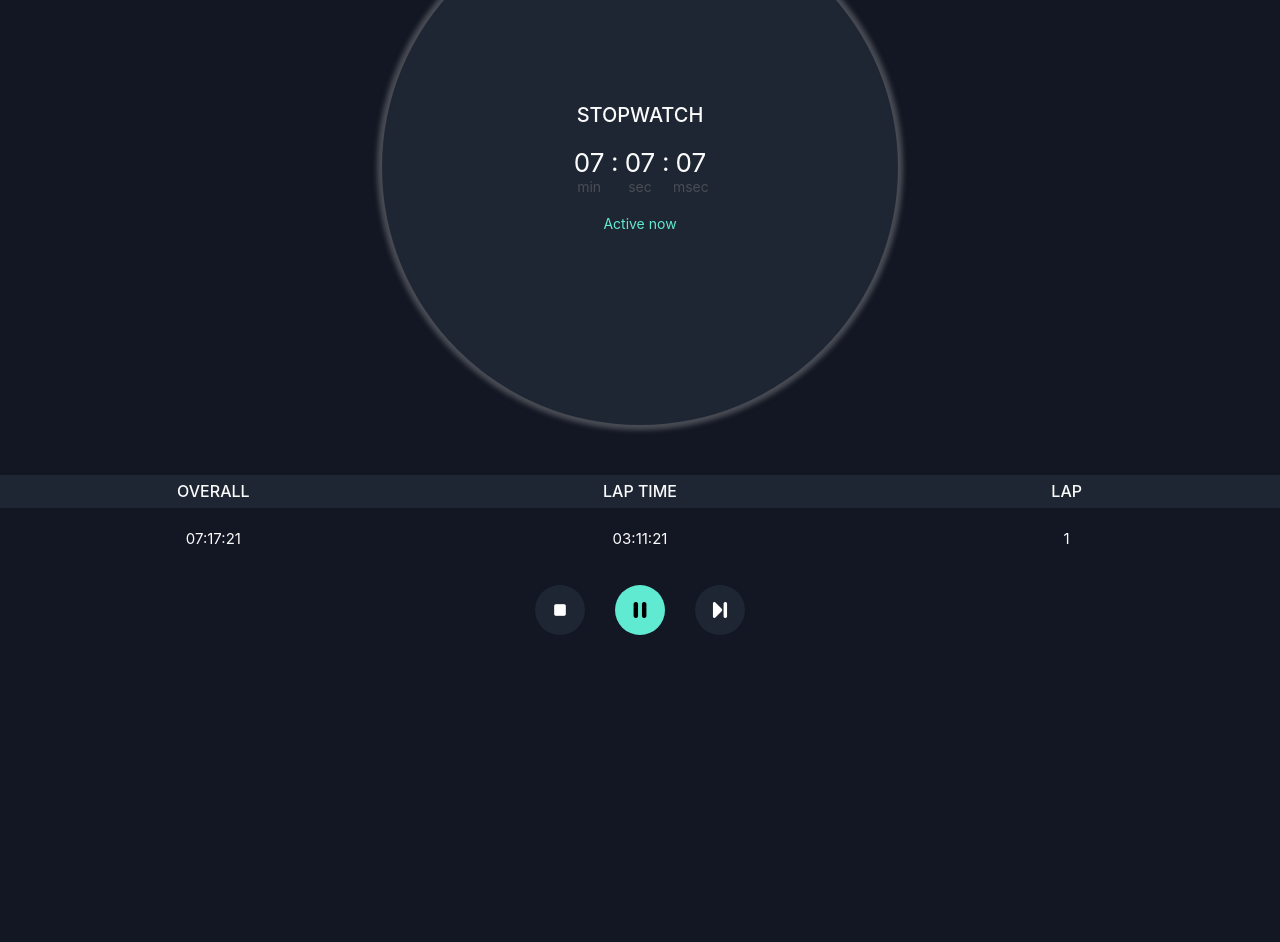
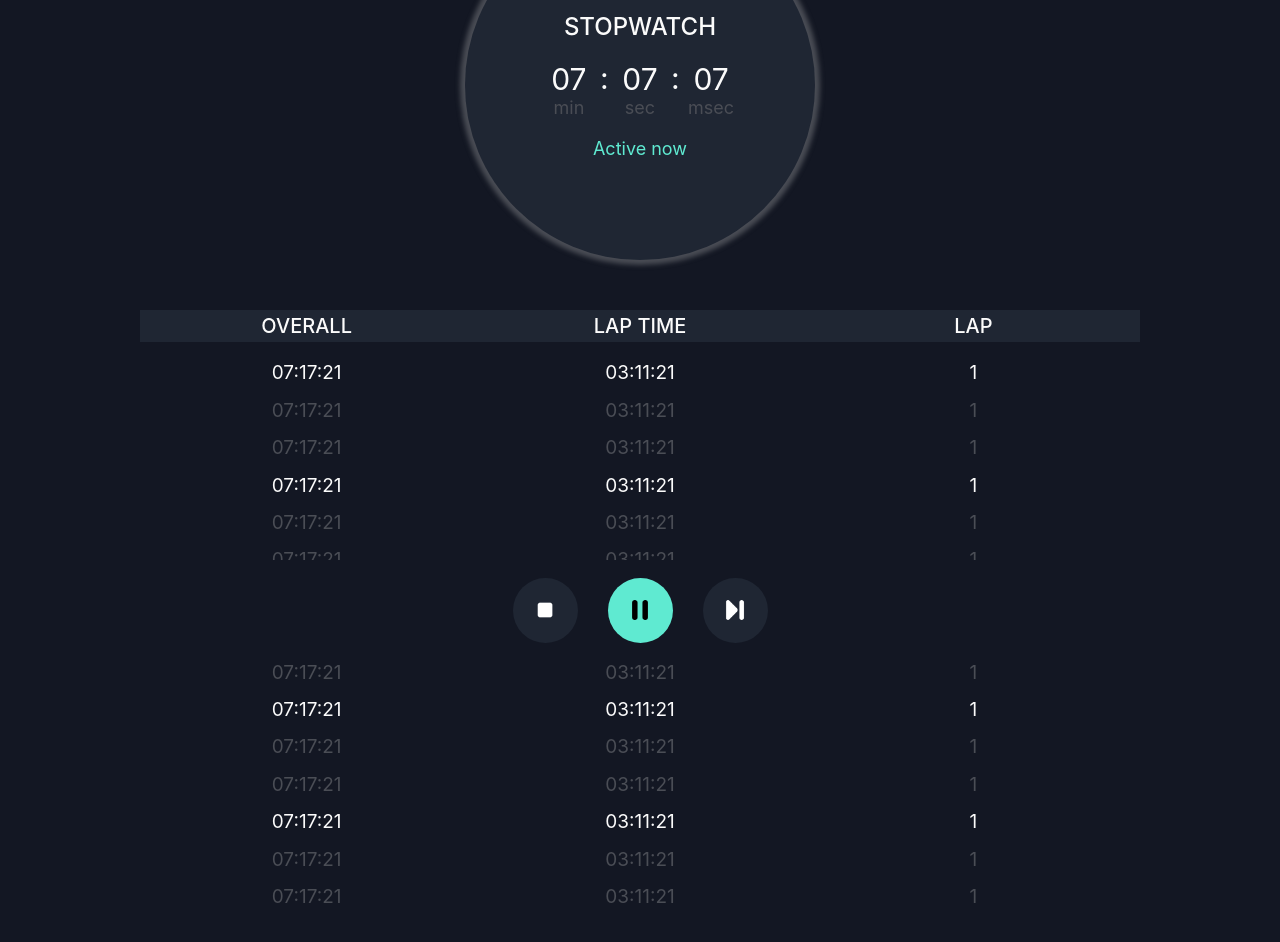
Before and after one commit to rook16rus/stopwatch-app, a React (Create React App) app: page / in a window 1280 px wide. Shown: the part 140-1082 px from the top of the page. Before the commit the page ends 875 px from the top, so only its background shows below. Built offline with nearby package versions, Linux system fonts and the light colour scheme.

Commit message:
Адаптировал приложение

```diff
--- a/src/components/StopwatchControls/StopwatchControls.module.scss
+++ b/src/components/StopwatchControls/StopwatchControls.module.scss
@@ -1,3 +1,5 @@
+@import "../../media-mixin";
+
 .controls {
   position: fixed;
   left: 0;
@@ -20,10 +22,20 @@
 
     border-radius: 50%;
 
+    @include mq('custom', 'min', 550) {
+      width: 65px;
+      height: 65px;
+    }
+
     img {
       width: 16px;
       height: 16px;
       object-fit: contain;
+
+      @include mq('custom', 'min', 550) {
+        width: 20px;
+        height: 20px  ;
+      }
     }
   }
 
--- a/src/components/StopwatchDisplay/StopwatchDisplay.module.scss
+++ b/src/components/StopwatchDisplay/StopwatchDisplay.module.scss
@@ -1,3 +1,5 @@
+@import "../../media-mixin";
+
 .display {
   position: relative;
   z-index: 1;
@@ -7,6 +9,7 @@
   align-items: center;
   justify-content: center;
   width: 70%;
+  max-width: 350px;
   aspect-ratio: 1 / 1;
   margin: 50px auto;
 
@@ -23,6 +26,10 @@
     font-weight: 500;
     font-size: 20px;
     text-transform: uppercase;
+
+    @include mq('custom', 'min', 550) {
+      font-size: 24px;
+    }
   }
 
   &__timer {
@@ -30,6 +37,10 @@
     grid-template-columns: repeat(3, 1fr);
     gap: 15px;
     margin: 0 0 20px;
+
+    @include mq('custom', 'min', 550) {
+      gap: 25px;
+    }
   }
 
   &__timer-block {
@@ -49,20 +60,37 @@
       left: calc(100% + 4px);
 
       font-size: 26px;
+
+      @include mq('custom', 'min', 550) {
+        left: calc(100% + 8px);
+        font-size: 30px;
+      }
     }
   }
 
   &__timer-number {
     font-size: 26px;
+
+    @include mq('custom', 'min', 550) {
+      font-size: 30px;
+    }
   }
 
   &__timer-desc {
     font-size: 14px;
     color: #4A4D55;
+
+    @include mq('custom', 'min', 550) {
+      font-size: 18px;
+    }
   }
 
   &__status {
     font-size: 14px;
     color: #5FEAD1;
+
+    @include mq('custom', 'min', 550) {
+      font-size: 18px;
+    }
   }
 }
--- a/src/components/StopwatchList/StopwatchList.module.scss
+++ b/src/components/StopwatchList/StopwatchList.module.scss
@@ -1,3 +1,5 @@
+@import "../../media-mixin";
+
 .list {
   margin: 0 0 120px;
 
@@ -5,19 +7,30 @@
     display: grid;
     grid-template-columns: repeat(3, 1fr);
     padding: 5px 0;
-    margin: 0 0 20px;
+    max-width: 1000px;
+    margin: 0 auto 20px;
 
     background-color: #1F2633;
 
     font-weight: 500;
     text-align: center;
     text-transform: uppercase;
+
+    @include mq('custom', 'min', 550) {
+      font-size: 20px;
+    }
   }
 
   &__laps {
     display: grid;
     grid-template-columns: 1fr;
     gap: 10px;
+    max-width: 1000px;
+    margin: 0 auto;
+
+    @include mq('custom', 'min', 550) {
+      gap: 15px;
+    }
   }
 
   &__item {
@@ -28,6 +41,10 @@
     text-align: center;
     color: #4A4D55;
 
+    @include mq('custom', 'min', 550) {
+      font-size: 19px;
+    }
+
     &.active {
       color: #FBFBFB;
     }
--- a/src/components/StopwatchList/StopwatchList.tsx
+++ b/src/components/StopwatchList/StopwatchList.tsx
@@ -24,6 +24,66 @@ const StopwatchList = () => {
                     <span>03:11:21</span>
                     <span>1</span>
                 </li>
+                <li className={`${styles.list__item} ${styles.active}`}>
+                    <span>07:17:21</span>
+                    <span>03:11:21</span>
+                    <span>1</span>
+                </li>
+                <li className={styles.list__item}>
+                    <span>07:17:21</span>
+                    <span>03:11:21</span>
+                    <span>1</span>
+                </li>
+                <li className={styles.list__item}>
+                    <span>07:17:21</span>
+                    <span>03:11:21</span>
+                    <span>1</span>
+                </li>
+                <li className={`${styles.list__item} ${styles.active}`}>
+                    <span>07:17:21</span>
+                    <span>03:11:21</span>
+                    <span>1</span>
+                </li>
+                <li className={styles.list__item}>
+                    <span>07:17:21</span>
+                    <span>03:11:21</span>
+                    <span>1</span>
+                </li>
+                <li className={styles.list__item}>
+                    <span>07:17:21</span>
+                    <span>03:11:21</span>
+                    <span>1</span>
+                </li>
+                <li className={`${styles.list__item} ${styles.active}`}>
+                    <span>07:17:21</span>
+                    <span>03:11:21</span>
+                    <span>1</span>
+                </li>
+                <li className={styles.list__item}>
+                    <span>07:17:21</span>
+                    <span>03:11:21</span>
+                    <span>1</span>
+                </li>
+                <li className={styles.list__item}>
+                    <span>07:17:21</span>
+                    <span>03:11:21</span>
+                    <span>1</span>
+                </li>
+                <li className={`${styles.list__item} ${styles.active}`}>
+                    <span>07:17:21</span>
+                    <span>03:11:21</span>
+                    <span>1</span>
+                </li>
+                <li className={styles.list__item}>
+                    <span>07:17:21</span>
+                    <span>03:11:21</span>
+                    <span>1</span>
+                </li>
+                <li className={styles.list__item}>
+                    <span>07:17:21</span>
+                    <span>03:11:21</span>
+                    <span>1</span>
+                </li>
             </ul>
         </div>
     )
```
Also changed, not shown: src/components/App/App.tsx (+18 -0 lines).
